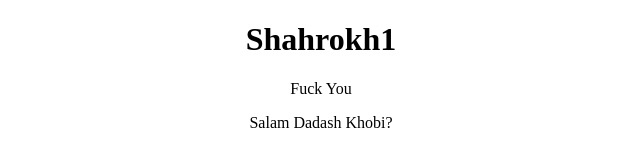
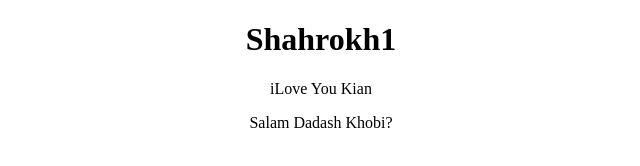
Before and after one commit to Shahrokh392/my-site, a plain HTML site: page index.html in a window 1280 px wide. Shown: the full height of the page, 319-959 px from the left. Drawn offline with Linux system fonts and the light colour scheme.

Commit message:
Update index.html

```diff
--- a/index.html
+++ b/index.html
@@ -5,7 +5,8 @@
     </head>
     <body style="text-align: center;">
         <h1>Shahrokh1</h1>
-        <p>Fuck You</p>
+        <p>iLove You Kian</p>
         <p>Salam Dadash Khobi?</p>
     </body>
+
 </html>
```
